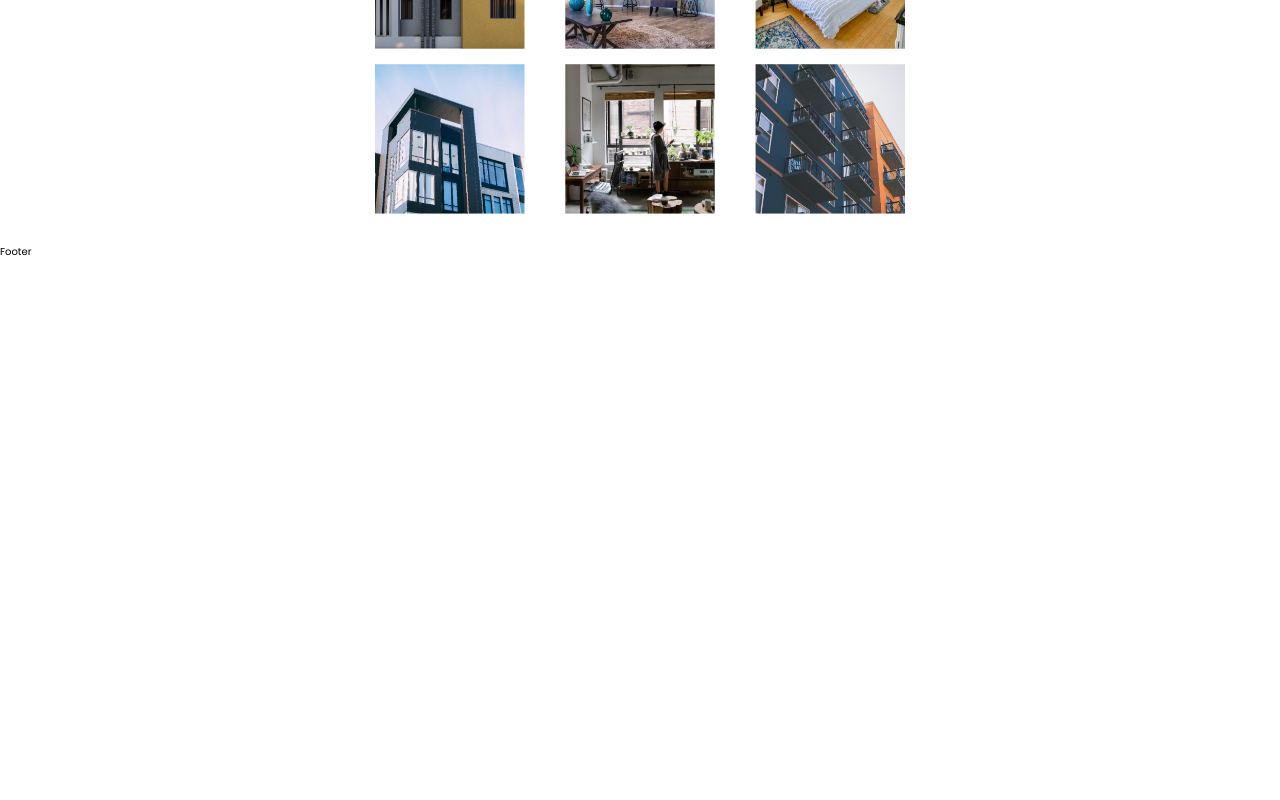
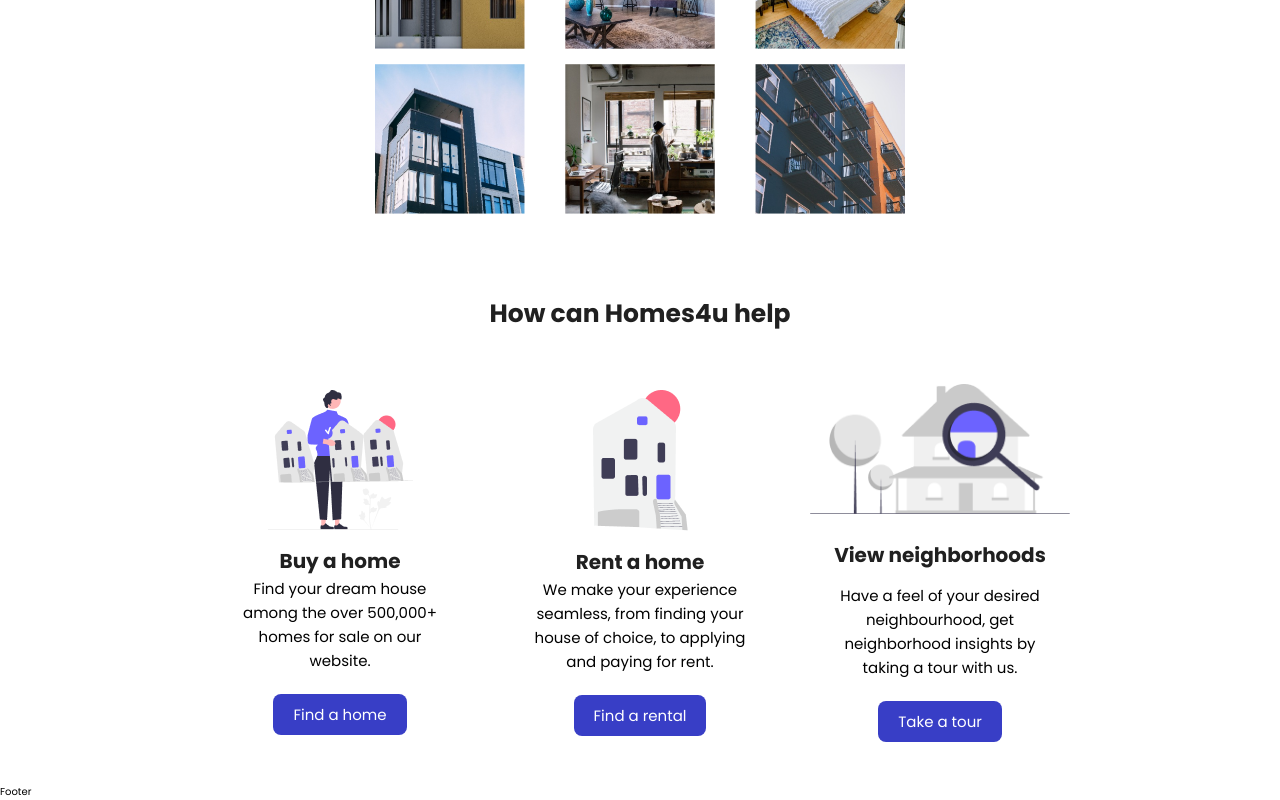
Before and after one commit to IveeDev/homes4u, a React (Vite) app: page / in a window 1280 px wide. Shown: the part 1576-2376 px from the top of the page. Before the commit the page ends 1836 px from the top, so only its background shows below. Built offline with nearby package versions, Linux system fonts and the light colour scheme.

Commit message:
Create the features section.

```diff
--- /dev/null
+++ b/src/components/features/Feature.scss
@@ -0,0 +1,6 @@
+.feature {
+  //   background-color: greenyellow;
+  //   height: 32rem;
+  //   width: 25rem;
+  flex-basis: 26rem;
+}
--- /dev/null
+++ b/src/components/features/Feature.tsx
@@ -0,0 +1,12 @@
+import { ReactNode } from "react";
+import "./Feature.scss";
+
+interface Props {
+  children: ReactNode;
+}
+
+const Feature = ({ children }: Props) => {
+  return <div className="feature">{children}</div>;
+};
+
+export default Feature;
--- /dev/null
+++ b/src/components/homeBtn/HomeBtn.scss
@@ -0,0 +1,10 @@
+.homebtn {
+  margin-top: 3rem;
+  &__link {
+    background-color: var(--color-primary);
+    color: var(--color-white);
+    font-size: 1.5rem;
+    padding: 1rem 2rem;
+    border-radius: 0.8rem;
+  }
+}
--- /dev/null
+++ b/src/components/homeBtn/HomeBtn.tsx
@@ -0,0 +1,19 @@
+import React, { ReactNode } from "react";
+import { NavLink } from "react-router-dom";
+import "./HomeBtn.scss";
+
+interface Props {
+  children: ReactNode;
+}
+
+const HomeBtn = ({ children }: Props) => {
+  return (
+    <div className="homebtn">
+      <NavLink to={"/"} className="homebtn__link">
+        {children}
+      </NavLink>
+    </div>
+  );
+};
+
+export default HomeBtn;
--- a/src/index.scss
+++ b/src/index.scss
@@ -4,7 +4,7 @@
 
 :root {
   --color-primary: rgba(56, 62, 198, 1);
-  --text-color: #8e8e8e;
+  --text-color: rgba(59, 65, 68, 1);
   --text-color-bold: #202020;
   --color-white: #fff;
 
--- a/src/pages/home/Home.scss
+++ b/src/pages/home/Home.scss
@@ -1,4 +1,5 @@
 .home {
+  // Explore Homes
   .explore {
     display: flex;
     justify-content: center;
@@ -64,4 +65,61 @@
       }
     }
   }
+
+  // Features
+
+  .features {
+    margin-top: 5rem;
+    display: flex;
+    justify-content: center;
+    &__container {
+      margin: 0 auto;
+      text-align: center;
+    }
+
+    &__header {
+      font-size: 2.5rem;
+      font-weight: 700;
+      color: var(--text-color-bold);
+    }
+
+    &__grid {
+      display: flex;
+      justify-content: center;
+      align-items: center;
+      margin: 5rem 0;
+      gap: 4rem;
+      width: 94.4rem;
+
+      .features__img {
+        display: block;
+        // width: 100%;
+        margin: 0 auto;
+      }
+
+      .features__h3 {
+        font-size: 2rem;
+        font-weight: 700;
+        text-align: center;
+        color: var(--text-color-bold);
+        margin-top: 1.5rem;
+
+        &--u {
+          margin-top: 2.5rem;
+        }
+      }
+
+      .features__paragraph {
+        font-size: 1.5rem;
+        // line-height: 2rem;
+        text-align: center;
+        margin-bottom: 1.3rem;
+        padding: 0 2rem;
+
+        &--u {
+          margin-top: 1.3rem;
+        }
+      }
+    }
+  }
 }
--- a/src/pages/home/Home.tsx
+++ b/src/pages/home/Home.tsx
@@ -1,4 +1,3 @@
-import React from "react";
 import "./Home.scss";
 import Banner from "../../components/banner/Banner";
 import home1 from "../../assets/img/home-1.png";
@@ -10,12 +9,18 @@
 import home7 from "../../assets/img/home-7.png";
 import home8 from "../../assets/img/home-8.png";
 import home9 from "../../assets/img/home-9.png";
-
 import home10 from "../../assets/img/home-10.png";
 import home11 from "../../assets/img/home-11.png";
 import home12 from "../../assets/img/home-12.png";
 
+// Icons
+import agent from "../../assets/icons/agent.png";
+import home from "../../assets/icons/home.png";
+import searchHome from "../../assets/icons/searchHome.png";
+
 import { NavLink } from "react-router-dom";
+import Feature from "../../components/features/Feature";
+import HomeBtn from "../../components/homeBtn/HomeBtn";
 
 const Home = () => {
   return (
@@ -82,7 +87,7 @@
                 <img src={home2} alt="home-1" />
               </div>
               <div className="img__col">
-                <img src={home1} alt="home-1" />
+                <img src={home3} alt="home-1" />
               </div>
             </div>
 
@@ -127,6 +132,46 @@
           </div>
         </div>
       </div>
+
+      <div className="features">
+        <div className="features__container">
+          <h1 className="features__header">How can Homes4u help</h1>
+          <div className="features__grid">
+            <Feature>
+              <img src={agent} alt="agent" className="features__img" />
+              <h3 className="features__h3">Buy a home</h3>
+              <p className="features__paragraph">
+                Find your dream house among the over 500,000+ homes for sale on
+                our website.
+              </p>
+              <HomeBtn>Find a home</HomeBtn>
+            </Feature>
+
+            <Feature>
+              <img src={home} alt="agent" className="features__img" />
+              <h3 className="features__h3">Rent a home</h3>
+              <p className="features__paragraph">
+                We make your experience seamless, from finding your house of
+                choice, to applying and paying for rent.
+              </p>
+              <HomeBtn>Find a rental</HomeBtn>
+            </Feature>
+
+            <Feature>
+              <img src={searchHome} alt="agent" className="features__img" />
+              <h3 className="features__h3 features__h3--u">
+                View neighborhoods
+              </h3>
+              <p className="features__paragraph features__paragraph--u">
+                Have a feel of your desired neighbourhood, get neighborhood
+                insights by taking a tour with us.
+              </p>
+              {/* <button>Find a home</button> */}
+              <HomeBtn>Take a tour</HomeBtn>
+            </Feature>
+          </div>
+        </div>
+      </div>
     </section>
   );
 };
```
